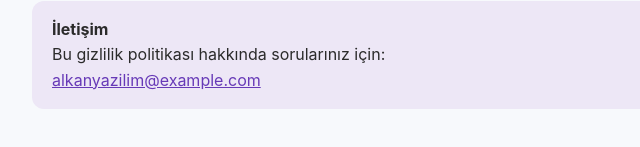
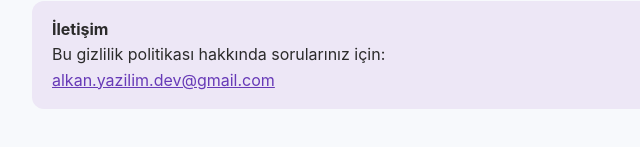
Before and after one commit to Y994-SYS/faturatakip-privacy, a plain HTML site: page index.html in a window 1280 px wide. Shown: the part 1981-2128 px from the top of the page, 248-888 px from the left. Drawn offline with Linux system fonts and the light colour scheme.

Commit message:
Update index.html

```diff
--- a/index.html
+++ b/index.html
@@ -108,7 +108,7 @@
 <div class="contact">
     <strong>İletişim</strong><br>
     Bu gizlilik politikası hakkında sorularınız için:<br>
-    <a href="mailto:alkan.yazilim.dev@gmail.com">alkanyazilim@example.com</a>
+    <a href="mailto:alkan.yazilim.dev@gmail.com">alkan.yazilim.dev@gmail.com</a>
 </div>
 
 </body>
```
